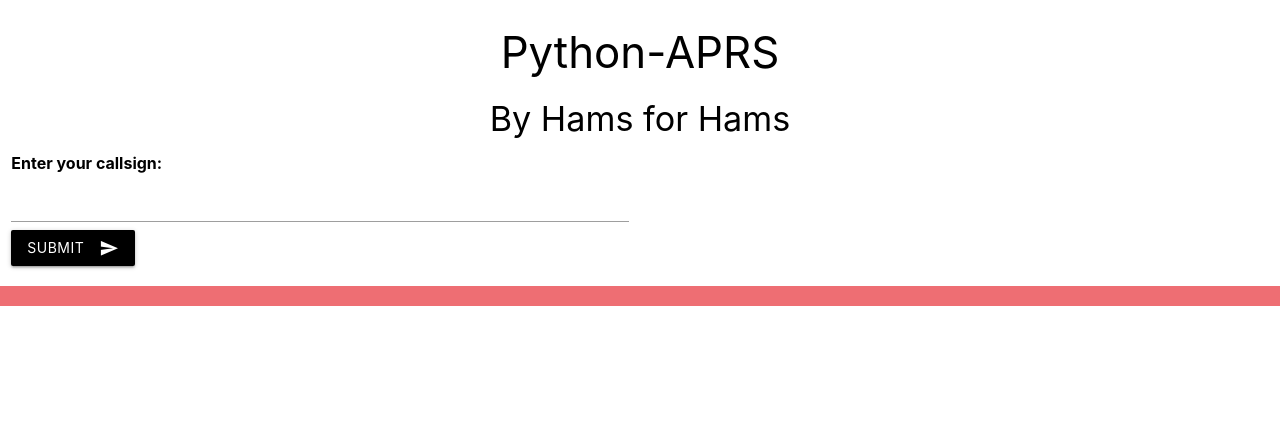
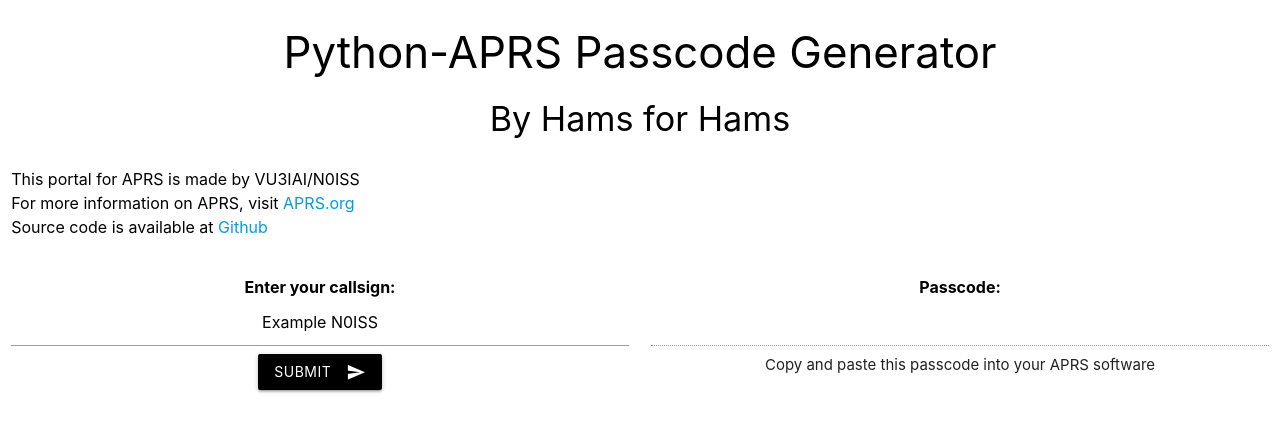
Before and after one commit to ArabianCoconut/Python-APRS, a Flask app: page / in a window 1280 px wide. Shown: the top 432 px of the page. Run offline with Flask 3, Linux system fonts and the light colour scheme.

Commit message:
Html and Python code finalized

```diff
--- a/src/app.py
+++ b/src/app.py
@@ -8,8 +8,7 @@ def index():
     if request.method == 'POST':
         call=request.form.get('call_sign')
         passcode = aprspass(call)
-        return render_template('result.html', call=call, passcode=passcode)
-
+        return render_template('index.html', passcode=passcode)
     return render_template('index.html')
 
 if __name__ == '__main__':
--- /dev/null
+++ b/src/static/style.css
@@ -0,0 +1,24 @@
+/* Custom CSS for placeholder */
+::-webkit-input-placeholder {
+   color: black;
+   font-weight: medium;
+   text-align: center;
+}
+
+ :-moz-placeholder { /* Firefox 18- */
+   color: black;
+   font-weight: medium;
+   text-align: center;
+}
+
+ ::-moz-placeholder {  /* Firefox 19+ */
+   color: black;
+   font-weight: medium;
+   text-align: center;
+}
+
+:-ms-input-placeholder {
+   color: black;
+   font-weight: medium;
+   text-align: center;
+}
--- a/src/templates/index.html
+++ b/src/templates/index.html
@@ -1,35 +1,49 @@
 <!DOCTYPE html>
 <html lang="en">
-<!-- To implement https://materializecss.com/getting-started.html -->
+<!-- UI/UX https://materializecss.com/getting-started.html -->
 <head>
     <meta charset="UTF-8">
     <meta name="viewport" content="width=device-width, initial-scale=1.0">
-    <link href="/src/static/materialize.css" rel="stylesheet">
+    <link rel="stylesheet" href="https://cdnjs.cloudflare.com/ajax/libs/materialize/1.0.0/css/materialize.min.css">
+    <link href="{{ url_for('static',filename='style.css')}}" rel="stylesheet">
     <link href="https://fonts.googleapis.com/icon?family=Material+Icons" rel="stylesheet">
     <title>Python-APRS</title>
 </head>
 <body>
     <div class="col s6 black-text center-align">
-        <h3>Python-APRS</h3>
-        <h4> By Hams for Hams </h4>
+        <h3>Python-APRS  Passcode Generator</h3>
+        <h4>By Hams for Hams</h4>
     </div>
     <div class="row">
-        <div class="col s6">
+        <div class="col s12 m12 l12 black-text" style="font-size: medium">
+            <ul style="list-style-type:disc">
+                <li>This portal for APRS is made by VU3IAI/N0ISS</li>
+                <li>For more information on APRS, visit <a href="http://aprs.org">APRS.org</a></li>
+                <li>Source code is available at <a href="https://github.com/ArabianCoconut/Python-APRS">Github</a></li>
+            </ul>
+
+        </div>
+    </div>
+
+    <div class="row center-align">
+        <div class="col s6 m6 l6 center-align">
             <form method="post">
                 <label class="black-text" style="font-size: medium;font-weight: bold;"  for="callsign">Enter your callsign:</label>
-                <input type="text" id="callsign" name="call_sign">
-                <button class="btn black" type="submit" name="action">Submit<i class="material-icons right"> send </i></button>
+                <input  type="text" id="callsign" name="call_sign" placeholder="Example N0ISS">
+                <button class="btn black right-align" type="submit" name="action">Submit<i class="material-icons right"> send </i></button>
+            </form>
+        </div>
+        <div class="col s6 m6 l6 center-align">
+            <form method="get">
+                <label class="black-text" style="font-size: medium;font-weight: bold;">Passcode:</label>
+                <input class="black-text" style="text-align: center; font-weight: bold;" type="text" id="passcode" name="passcode" value="{{ passcode }}" disabled>
+                <span class="helper-text">Copy and paste this passcode into your APRS software</span>
             </form>
         </div>
     </div>
-    <div class="page-footer black-text center-align">
-        <!-- <footer>Hello</footer>  Todo: Add footer -->
-    </div>
-<!-- <form method="post">
-    <label for="callsign">Enter your callsign:</label>
-    <input type="text" id="callsign" name="call_sign">
-    <button type="submit">Submit</button>
-</form> -->
-<script src="/src/static/materialize.js"></script>
+
+
+<!-- <script src="/src/static/materialize.js"></script> -->
+<script src="https://cdnjs.cloudflare.com/ajax/libs/materialize/1.0.0/js/materialize.min.js"></script>
 </body>
 </html>
```
Also changed, not shown: src/templates/result.html (deleted, +0 -12 lines).
